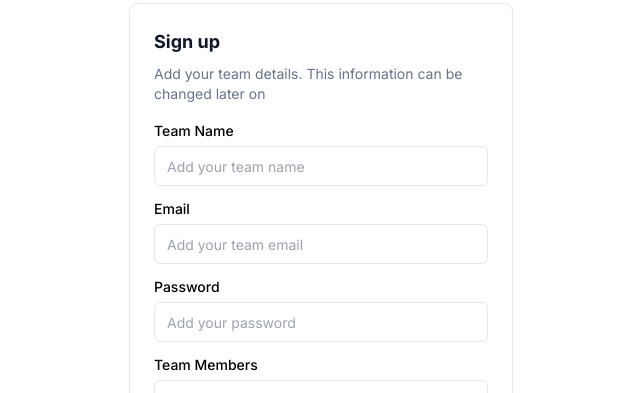
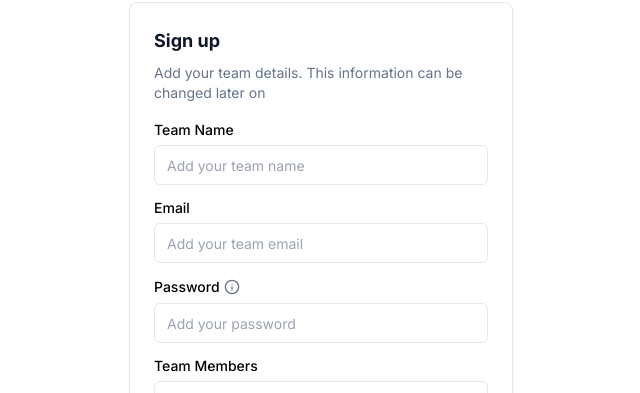
Before and after one commit to miguel-gadelha/availability-widget, a Next.js app: page /auth/sign-up in a window 1280 px wide. Shown: the part 110-503 px from the top of the page, without its empty margins (319-959 px from the left). Built offline with nearby package versions, Linux system fonts and the light colour scheme.

Commit message:
feat: add tooltip for Input

```diff
--- a/src/app/components/Input/Input.tsx
+++ b/src/app/components/Input/Input.tsx
@@ -1,6 +1,13 @@
 "use client";
 
+import { Info } from "lucide-react";
 import { useRef } from "react";
+import {
+  TooltipProvider,
+  Tooltip,
+  TooltipTrigger,
+  TooltipContent,
+} from "../ui/Tooltip";
 
 interface Prop {
   className: string;
@@ -8,36 +15,59 @@ interface Prop {
   placeholder?: string;
   label?: string;
   value?: string;
+  tooltip?: string;
   onInputChange?: (value: string) => void;
 }
 
-const Input = (props: Prop) => {
+const Input = ({
+  className,
+  label,
+  value,
+  type,
+  placeholder,
+  tooltip,
+  onInputChange,
+}: Prop) => {
   const inputRef = useRef<HTMLInputElement>(null);
-  const id = `${props.label?.split(" ")[0].toLowerCase()}-input`;
+  const id = `${label?.split(" ")[0].toLowerCase()}-input`;
 
   const handleInput = () => {
-    if (inputRef.current && props.onInputChange) {
-      props.onInputChange(inputRef.current.value);
+    if (inputRef.current && onInputChange) {
+      onInputChange(inputRef.current.value);
     }
   };
 
   return (
-    <div className={props.className}>
-      {props.label && (
-        <label
-          htmlFor={id}
-          className="text-sm font-medium leading-none block mb-2"
-        >
-          {props.label}
-        </label>
+    <div className={className}>
+      {label && (
+        <div className="flex items-center mb-2">
+          <label
+            htmlFor={id}
+            className="text-sm font-medium leading-none block"
+          >
+            {label}
+          </label>
+          {tooltip && (
+            <TooltipProvider>
+              <Tooltip>
+                <TooltipTrigger className="ml-1">
+                  <Info className="text-slate-500" width={16} height={16} />
+                </TooltipTrigger>
+                <TooltipContent>
+                  <p>{tooltip}</p>
+                </TooltipContent>
+              </Tooltip>
+            </TooltipProvider>
+          )}
+        </div>
       )}
       <input
-        value={props.value}
+        value={value}
         ref={inputRef}
         id={id}
         className="flex h-10 w-full rounded-md border border-input bg-background px-3 py-2 text-sm ring-offset-background file:border-0 file:bg-transparent file:text-sm file:font-medium placeholder:text-muted-foreground focus-visible:outline-none focus-visible:ring-2 focus-visible:ring-ring focus-visible:ring-offset-2 disabled:cursor-not-allowed disabled:opacity-50"
-        type={props.type}
-        placeholder={props.placeholder}
+        type={type}
+        placeholder={placeholder}
         onInput={handleInput}
       />
     </div>
--- a/src/app/components/LoginForm/LoginForm.tsx
+++ b/src/app/components/LoginForm/LoginForm.tsx
@@ -17,6 +17,7 @@ const GENERIC_ERROR =
 
 const LoginForm = () => {
   const [invalidMessage, setInvalidMessage] = useState("");
+  const [isLoading, setIsLoading] = useState(false);
 
   const [email, setEmail] = useState("");
   const [password, setPassword] = useState("");
@@ -60,6 +61,8 @@ const LoginForm = () => {
       return;
     }
 
+    setIsLoading(true);
+
     const request_body = {
       email,
       password,
@@ -79,6 +82,8 @@ const LoginForm = () => {
           setInvalidMessage(GENERIC_ERROR);
           return;
         }
+
+        setIsLoading(false);
 
         router.push("/manage");
       })
@@ -109,7 +114,12 @@ const LoginForm = () => {
         onInputChange={handlePasswordChange}
       ></Input>
 
-      <Button type="button" className="w-full" onClick={handleSubmit}>
+      <Button
+        type="button"
+        className="w-full"
+        onClick={handleSubmit}
+        isLoading={isLoading}
+      >
         Login
       </Button>
 
--- a/src/app/components/TeamForm/TeamForm.tsx
+++ b/src/app/components/TeamForm/TeamForm.tsx
@@ -9,6 +9,13 @@ import { useState } from "react";
 import Validator from "@/app/lib/utils/validator";
 import axios from "axios";
 import { useRouter } from "next/navigation";
+import {
+  Tooltip,
+  TooltipContent,
+  TooltipProvider,
+  TooltipTrigger,
+} from "../ui/Tooltip";
+import { Info } from "lucide-react";
 
 const NAME_ERROR = "Your team needs a name with at least 3 characters. ";
 const EMAIL_ERROR = "You need to provide a valid email. ";
@@ -31,7 +38,12 @@ const TeamForm = () => {
   const [invalidPassword, setInvalidPassword] = useState(true);
   const [invalidTeam, setInvalidTeam] = useState(true);
 
+  const [isLoading, setIsLoading] = useState(false);
+
   const router = useRouter();
+
+  const passwordRules =
+    "Password must contain at least one number, one lowercase and one uppercase letter, and be at least eight characters long.";
 
   const handleTeamNameChange = (value: string) => {
     setInvalidMessage("");
@@ -102,6 +114,8 @@ const TeamForm = () => {
       return;
     }
 
+    setIsLoading(true);
+
     const request_body = {
       name: teamName,
       email,
@@ -122,6 +136,8 @@ const TeamForm = () => {
           setInvalidMessage(GENERIC_ERROR);
           return;
         }
+
+        setIsLoading(false);
 
         router.push("/auth/login");
       })
@@ -159,7 +175,9 @@ const TeamForm = () => {
         placeholder="Add your password"
         label="Password"
         onInputChange={handlePasswordChange}
+        tooltip={passwordRules}
       ></Input>
+
       <MultipleTagInput
         label="Team Members"
         placeholder="Insert names separated by a comma ( , )"
@@ -167,7 +185,12 @@ const TeamForm = () => {
         onTagsChange={handleTeamMembersChange}
       ></MultipleTagInput>
 
-      <Button type="button" className="w-full" onClick={handleSubmit}>
+      <Button
+        type="button"
+        className="w-full"
+        onClick={handleSubmit}
+        isLoading={isLoading}
+      >
         Sign Up
       </Button>
 
```
